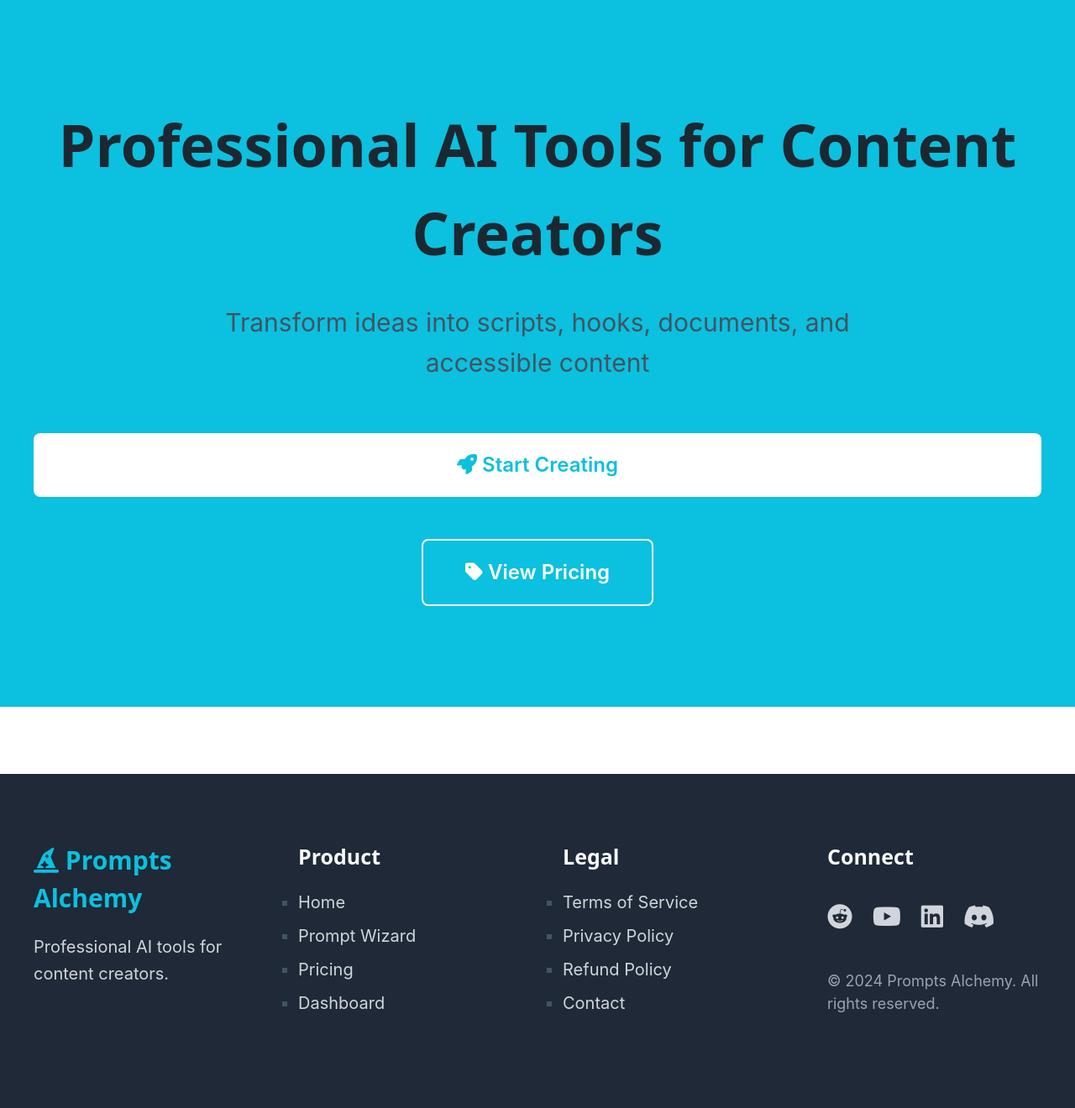
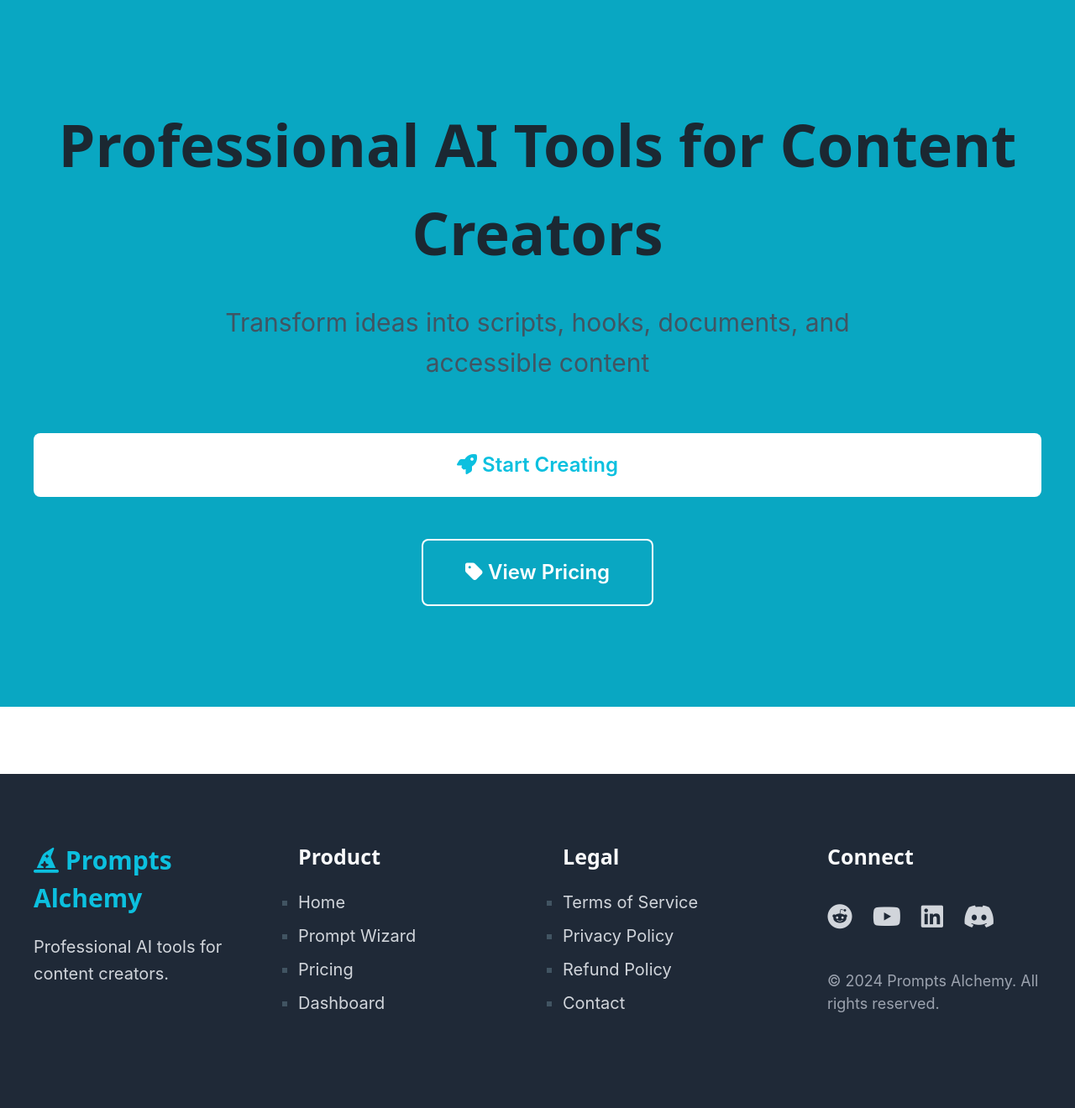
Before and after one commit to lucsetzer/prompt-alchemy-v5, a FastAPI app: page / in a window 1280 px wide. Shown: the part 117-1437 px from the top of the page at 84% size. Run offline with FastAPI, Linux system fonts and the light colour scheme.

Commit message:
Change hero section background color

```diff
--- a/templates/frontpage.html
+++ b/templates/frontpage.html
@@ -88,7 +88,7 @@
     </nav>
 
     <!-- HERO SECTION -->
-    <section style="text-align: center; padding: 6rem 2rem; background: #0cc0df; color: white; width: 100%;">
+    <section style="text-align: center; padding: 6rem 2rem; background: #09a7c2; color: white; width: 100%;">
         <div style="max-width: 1200px; margin: 0 auto;">
             <h1 style="font-size: 3.5rem; margin-bottom: 1.5rem; font-weight: 700;">Professional AI Tools for Content Creators</h1>
             <p style="font-size: 1.5rem; margin-bottom: 3rem; max-width: 800px; margin-left: auto; margin-right: auto; line-height: 1.6;">
```
